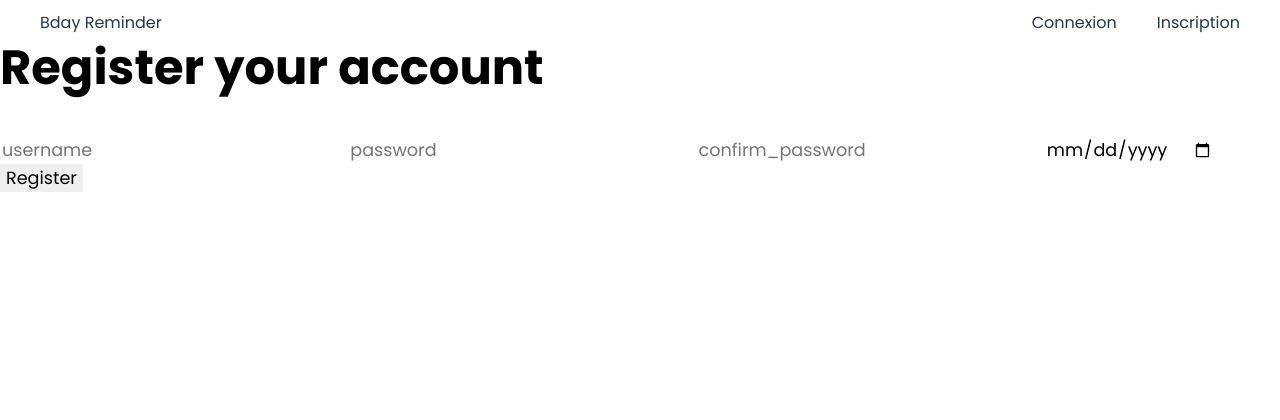
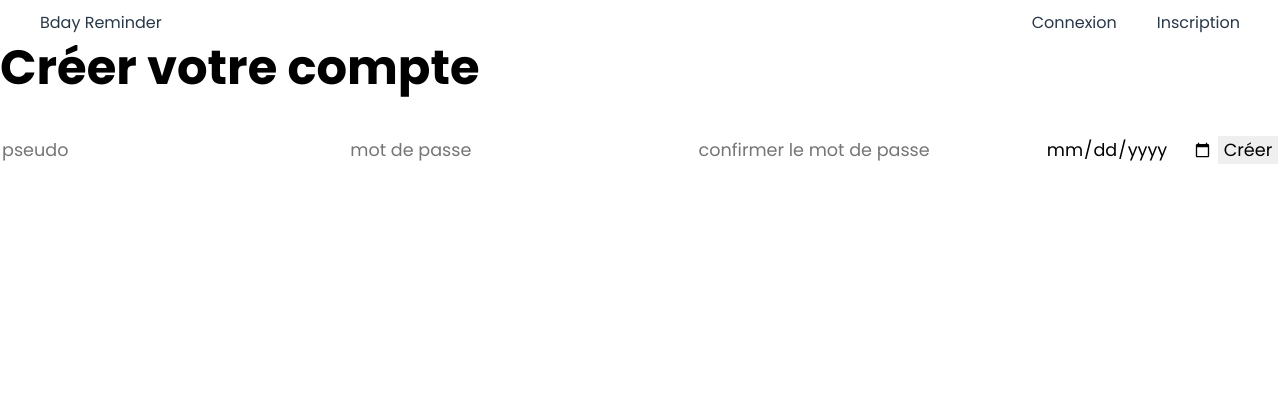
Before and after one commit to Sigmanificient/bday-reminder, a Flask app: page /auth/register in a window 1280 px wide. Shown: the top 420 px of the page. Run offline with Flask 2, Linux system fonts and the light colour scheme; style sheets or scripts are compiled from the project's sources.

Commit message:
traducting all pages in french

```diff
--- a/src/templates/auth/delete.jinja2
+++ b/src/templates/auth/delete.jinja2
@@ -1,11 +1,11 @@
 {% extends 'base.jinja2' %}
 
 {% block content %}
-    <h1>Delete your account</h1>
+    <h1>Supprimer votre compte</h1>
 
     <form method="post" action="{{ url_for('delete_account_page') }}">
         <label for="account_name">
-            <input type="text" name="account_name" placeholder="confirm your account name">
+            <input type="text" name="account_name" placeholder="confirmer le nom de votre compte">
         </label>
         <input type="submit">
     </form>
--- a/src/templates/auth/register.jinja2
+++ b/src/templates/auth/register.jinja2
@@ -1,19 +1,19 @@
 {% extends 'base.jinja2' %}
 
 {% block content %}
-    <h1>Register your account</h1>
+    <h1>Créer votre compte</h1>
 
     <form method="post" action="{{ url_for('register_page') }}">
         <label for="username">
-            <input type="text" name="username" placeholder="username" pattern="{{ USERNAME_PATTERN }}">
+            <input type="text" name="username" placeholder="pseudo" pattern="{{ USERNAME_PATTERN }}">
         </label>
         <label for="password">
-            <input type="password" name="password" placeholder="password" pattern="{{ PASSWORD_PATTERN }}">
-            <input type="password" name="confirm_password" placeholder="confirm_password" pattern="{{ PASSWORD_PATTERN }}">
+            <input type="password" name="password" placeholder="mot de passe" pattern="{{ PASSWORD_PATTERN }}">
+            <input type="password" name="confirm_password" placeholder="confirmer le mot de passe" pattern="{{ PASSWORD_PATTERN }}">
         </label>
         <label for="date">
-            <input type="date" name="date" placeholder="birthday">
+            <input type="date" name="date" placeholder="date de naissance">
         </label>
-        <input type="submit" value="Register">
+        <input type="submit" value="Créer">
     </form>
 {% endblock %}
```
Also changed, not shown: src/templates/auth/edit.jinja2 (+10 -10 lines).
